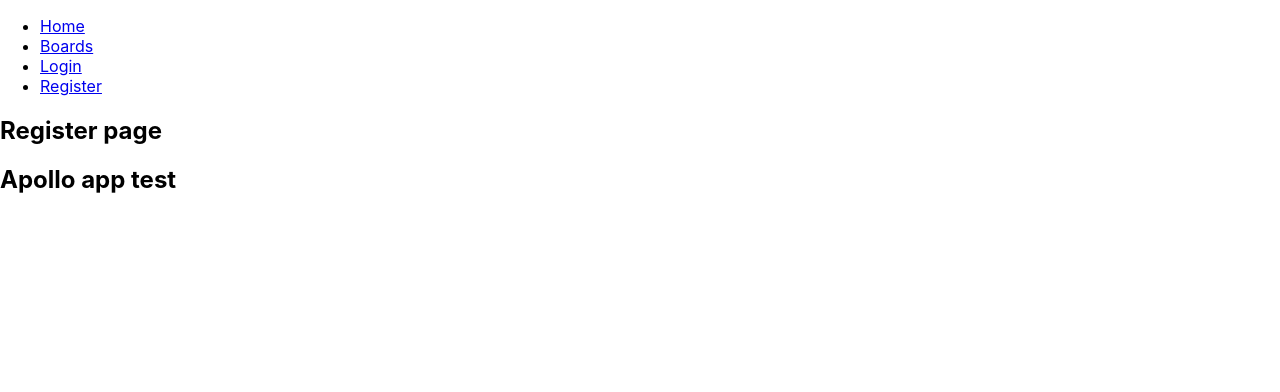
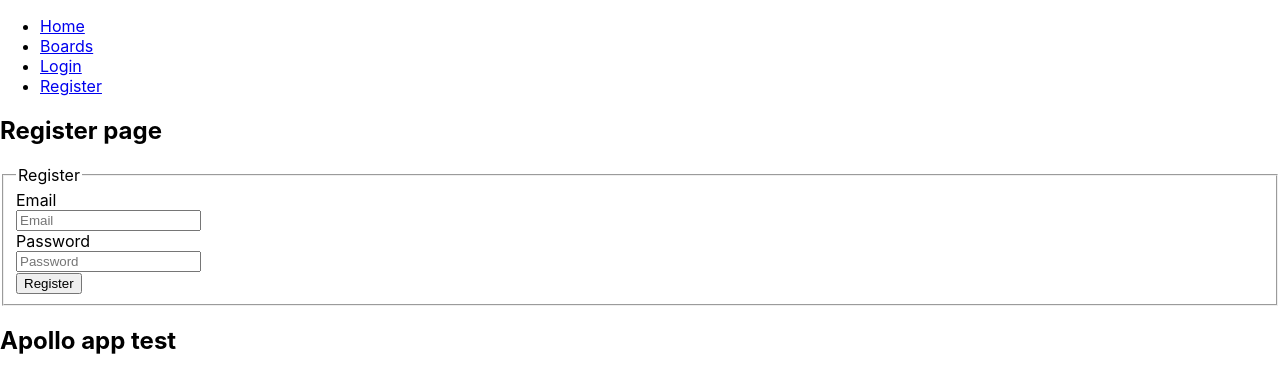
Before and after one commit to phelan97/bulletin-board-client, a React (Create React App) app: page /register in a window 1280 px wide. Shown: the top 392 px of the page. Built offline with nearby package versions, Linux system fonts and the light colour scheme.

Commit message:
enable register/login

```diff
--- /dev/null
+++ b/src/components/login-form.css
@@ -0,0 +1,3 @@
+form input {
+  display: block;
+}
--- /dev/null
+++ b/src/components/login-form.js
@@ -0,0 +1,59 @@
+import React from 'react';
+import { Mutation } from 'react-apollo';
+import {withRouter} from 'react-router-dom';
+import {LOGIN} from '../graphql/mutations';
+import './login-form.css';
+
+class LoginForm extends React.Component {
+  state = {
+    email: '',
+    password: ''
+  }
+
+  saveToState = (e) => {
+    this.setState({ [e.target.name]: e.target.value})
+  }
+
+  render() {
+    return (
+      <Mutation mutation={LOGIN} variables={{email: this.state.email, password: this.state.password}}
+        update={(cache, {data: {login}}) => {
+          localStorage.setItem("Authorization", login);
+          this.props.history.push('/boards');
+        }}>
+        {(login, {loading, error}) => {
+          return (
+            <form method='post' onSubmit={(e) => {
+              console.log('login mutation triggered');
+              e.preventDefault();
+              login();
+            }}>
+              <fieldset disabled={loading} aria-busy={loading}>
+                <legend>Log in</legend>
+                {/* <Error error={error} /> */}
+
+                <label htmlFor="email">Email</label>
+                <input
+                type='email'
+                name='email'
+                placeholder='Email'
+                value={this.state.email}
+                onChange={this.saveToState} />
+                <label htmlFor="password">Password</label>
+                <input
+                type='password'
+                name='password'
+                placeholder='Password'
+                value={this.state.email}
+                onChange={this.saveToState} />
+                <button type='submit'>Log in</button>
+              </fieldset>
+            </form>
+          )}}
+      </Mutation>
+    );
+  }
+}
+
+
+export default withRouter(LoginForm);
--- /dev/null
+++ b/src/components/register-form.js
@@ -0,0 +1,58 @@
+import React from 'react';
+import { Mutation } from 'react-apollo';
+import {withRouter} from 'react-router-dom';
+import {REGISTER} from '../graphql/mutations';
+import './login-form.css';
+
+class RegisterForm extends React.Component {
+  state = {
+    email: '',
+    password: ''
+  }
+
+  saveToState = (e) => {
+    this.setState({ [e.target.name]: e.target.value})
+  }
+
+  render() {
+    return (
+      <Mutation mutation={REGISTER} variables={{email: this.state.email, password: this.state.password}}
+        update={(cache, {data: {login}}) => {
+          this.props.history.push('/login');
+        }}>
+        {(login, {loading, error}) => {
+          return (
+            <form method='post' onSubmit={(e) => {
+              console.log('register mutation triggered');
+              e.preventDefault();
+              login();
+            }}>
+              <fieldset disabled={loading} aria-busy={loading}>
+                <legend>Register</legend>
+                {/* <Error error={error} /> */}
+
+                <label htmlFor="email">Email</label>
+                <input
+                type='email'
+                name='email'
+                placeholder='Email'
+                value={this.state.email}
+                onChange={this.saveToState} />
+                <label htmlFor="password">Password</label>
+                <input
+                type='password'
+                name='password'
+                placeholder='Password'
+                value={this.state.email}
+                onChange={this.saveToState} />
+                <button type='submit'>Register</button>
+              </fieldset>
+            </form>
+          )}}
+      </Mutation>
+    );
+  }
+}
+
+
+export default withRouter(RegisterForm);
--- a/src/config.js
+++ b/src/config.js
@@ -1,4 +1,4 @@
 
 // TODO: set production endpoint
 export const prodEndpoint = null;
-export const endpoint = `http://localhost:4000/`;
+export const endpoint = `http://localhost:4000`;
--- a/src/index.js
+++ b/src/index.js
@@ -1,6 +1,6 @@
 import React from 'react';
 import ReactDOM from 'react-dom';
-import ApolloClient, { InMemoryCache } from 'apollo-boost';
+import { ApolloClient, InMemoryCache } from 'apollo-boost';
 import {ApolloProvider} from 'react-apollo';
 import {BrowserRouter as Router} from 'react-router-dom';
 import {createHttpLink} from 'apollo-link-http';
@@ -13,6 +13,8 @@ import * as serviceWorker from './serviceWorker';
 const httpLink = createHttpLink({
   uri: process.env.NODE_ENV === 'development' ? endpoint : prodEndpoint
 });
+
+console.log(httpLink.uri);
 
 const authLink = setContext((_, {headers}) => {
   const token = localStorage.getItem('Authorization');
--- a/src/pages/login.js
+++ b/src/pages/login.js
@@ -1,8 +1,10 @@
 import React from 'react';
+import LoginForm from '../components/login-form';
 
 const LoginPage = () => (
   <div>
     <h2>Login page</h2>
+    <LoginForm />
   </div>
 );
 
--- a/src/pages/register.js
+++ b/src/pages/register.js
@@ -1,8 +1,10 @@
 import React from 'react';
+import RegisterForm from '../components/register-form';
 
 const RegisterPage = () => (
   <div>
     <h2>Register page</h2>
+    <RegisterForm />
   </div>
 );
 
```
